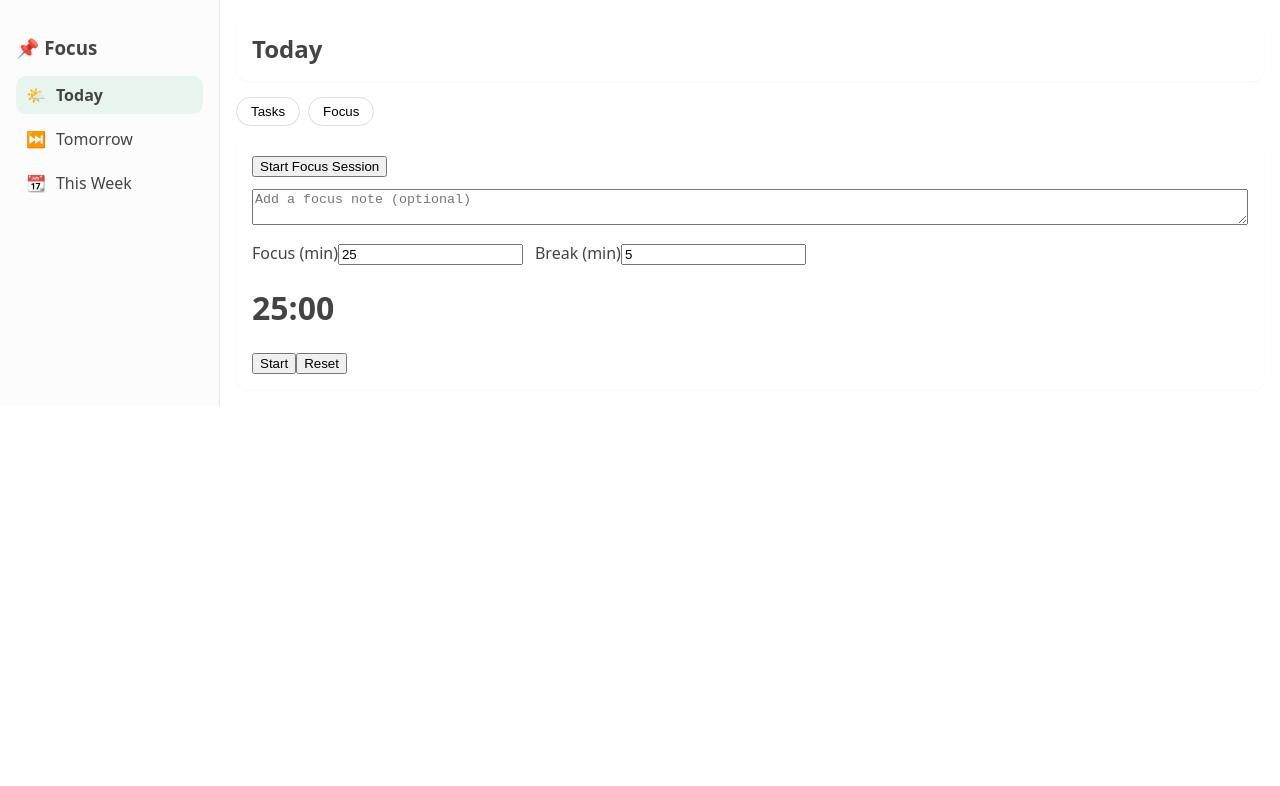
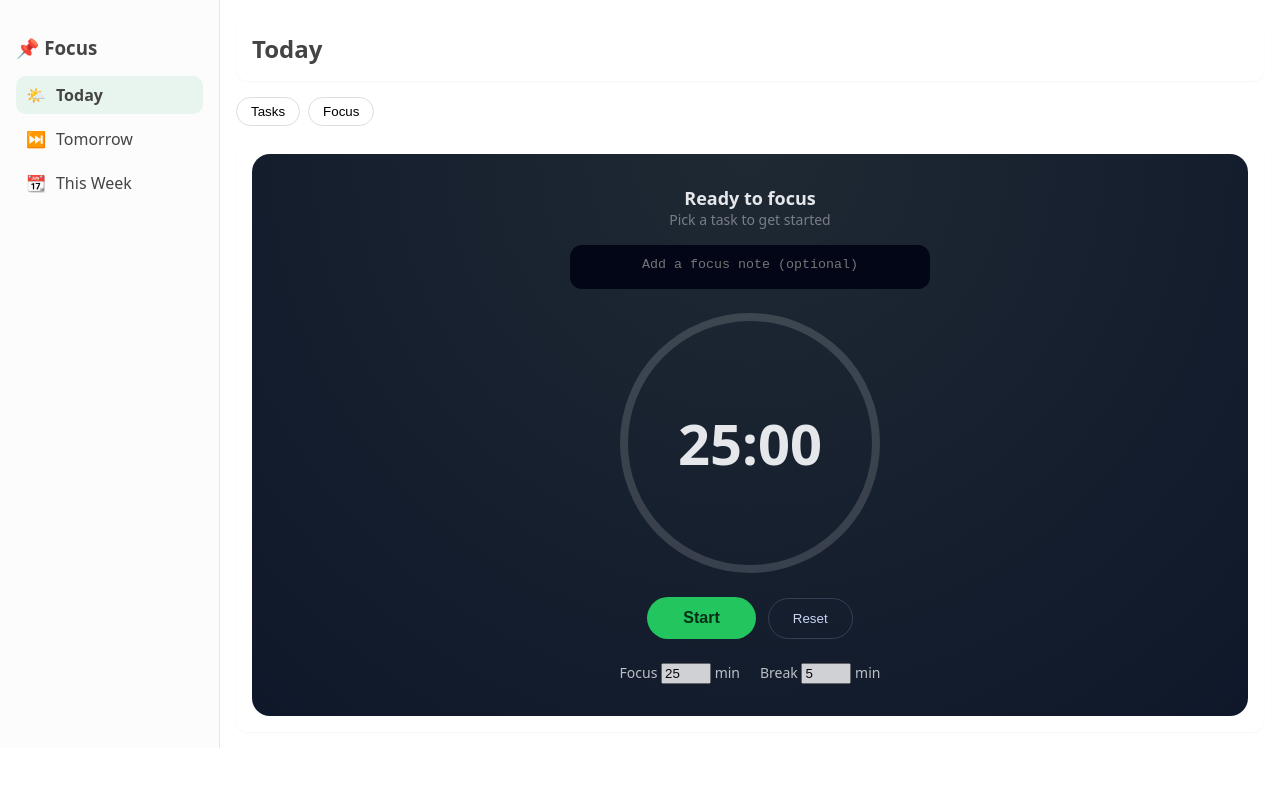
Before and after one commit to Pveeramalla/focus-todo, a React (Vite) app: page / in a window 1280 px wide. Both pictures are taken after a click on the button "Focus". Shown: the top 786 px of the page. Built offline with nearby package versions, Linux system fonts and the light colour scheme.

Commit message:
focus tab

```diff
--- a/src/App.jsx
+++ b/src/App.jsx
@@ -23,7 +23,7 @@ const getLocalDateString = (date = new Date()) => {
 
 const sortByTime = (tasks) => {
   return [...tasks].sort((a, b) => {
-    // Tasks without time go last
+    // tasks without time go last
     if (!a.time && !b.time) return 0;
     if (!a.time) return 1;
     if (!b.time) return -1;
@@ -125,9 +125,7 @@ function App() {
   const editTask = (id, text, time, dueDate) => {
     setTasks((prev) =>
       prev.map((task) =>
-        task.id === id
-          ? { ...task, text, time, dueDate }
-          : task
+        task.id === id ? { ...task, text, time, dueDate } : task
       )
     );
   };
@@ -150,15 +148,30 @@ function App() {
   /* -------------------- SELECTION -------------------- */
   const toggleTaskSelection = (id) => {
     setSelectedTaskIds((prev) =>
-      prev.includes(id)
-        ? prev.filter((x) => x !== id)
-        : [...prev, id]
+      prev.includes(id) ? prev.filter((x) => x !== id) : [...prev, id]
     );
   };
 
-  const activeTask = tasks.find(
-    (t) => t.status === "IN_PROGRESS"
+  const activeTask = tasks.find((t) => t.status === "IN_PROGRESS");
+
+  /* -------------------- GROUP TASKS BY DATE (WEEK) -------------------- */
+  const groupTasksByDate = (tasksList) => {
+    const grouped = tasksList.reduce((acc, task) => {
+      const date = task.dueDate || "NA";
+      if (!acc[date]) acc[date] = [];
+      acc[date].push(task);
+      return acc;
+    }, {});
+
+    // sort dates ASC (earliest → latest), keep "NA" last
+    return Object.fromEntries(
+      Object.entries(grouped).sort(([a], [b]) => {
+        if (a === "NA") return 1;
+        if (b === "NA") return -1;
+        return new Date(a) - new Date(b);
+      })
     );
+  };
 
   /* -------------------- RENDER -------------------- */
   return (
@@ -166,6 +179,7 @@ function App() {
       <LeftNav activeView={activeView} onChange={setActiveView} />
 
       <div style={{ padding: "16px", flex: 1 }}>
+        {/* HOME */}
         {activeView === "HOME" && (
           <DayView
             title="Today"
@@ -184,9 +198,11 @@ function App() {
             selectedTaskIds={selectedTaskIds}
             onToggleSelect={toggleTaskSelection}
             onClear={clearTask}
+            showTime={true}
           />
         )}
 
+        {/* TOMORROW */}
         {activeView === "TOMORROW" && (
           <DayView
             title="Tomorrow"
@@ -205,14 +221,30 @@ function App() {
             selectedTaskIds={selectedTaskIds}
             onToggleSelect={toggleTaskSelection}
             onClear={clearTask}
+            showTime={true}
           />
         )}
 
+        {/* THIS WEEK */}
         {activeView === "WEEK" && (
           <>
-            <h2>This Week</h2>
+            <div className="card" style={{ marginBottom: "16px" }}>
+              <h2 style={{ margin: 0 }}>This Week</h2>
+            </div>
+
+            {Object.entries(groupTasksByDate(weekTasks())).map(
+              ([date, taskForDate]) => (
+                <div
+                  key={date}
+                  className="card"
+                  style={{ marginBottom: "16px" }}
+                >
+                  <h4 style={{ margin: "0 0 12px 0" }}>
+                    📅 {date === "NA" ? "No Date" : date}
+                  </h4>
+
                   <TaskList
-              tasks={weekTasks()}
+                    tasks={sortByTime(taskForDate)}
                     selectedTaskIds={selectedTaskIds}
                     onToggleSelect={toggleTaskSelection}
                     onStart={startTask}
@@ -220,7 +252,11 @@ function App() {
                     onStatusChange={updateTaskStatus}
                     onEdit={editTask}
                     onClear={clearTask}
+                    showTime={false}   // week shows Due Date (not Time)
                   />
+                </div>
+              )
+            )}
           </>
         )}
       </div>
--- a/src/components/Focus/FocusTimer.jsx
+++ b/src/components/Focus/FocusTimer.jsx
@@ -6,11 +6,9 @@ function FocusTimer({ activeTask }) {
   const [focusMinutes, setFocusMinutes] = useState(() =>
     Number(localStorage.getItem("focusMinutes")) || 25
   );
-
   const [breakMinutes, setBreakMinutes] = useState(() =>
     Number(localStorage.getItem("breakMinutes")) || 5
   );
-
   const [focusNote, setFocusNote] = useState(() =>
     localStorage.getItem("focusNote") || ""
   );
@@ -65,12 +63,10 @@ function FocusTimer({ activeTask }) {
     setIsRunning(false);
 
     if (mode === "FOCUS") {
-      // switch to break
       setMode("BREAK");
       setSecondsLeft(breakMinutes * 60);
       setIsRunning(true);
     } else {
-      // break finished → back to focus (idle)
       setMode("FOCUS");
       setFreeFocus(false);
       setSecondsLeft(focusMinutes * 60);
@@ -88,102 +84,174 @@ function FocusTimer({ activeTask }) {
     setSecondsLeft(focusMinutes * 60);
   }, [activeTask, focusMinutes]);
 
-  /* -------------------- actions -------------------- */
-
-  const startPause = () => {
-    setIsRunning((r) => !r);
-  };
-
-  const reset = () => {
-    setIsRunning(false);
-    setFreeFocus(false);
-    setMode("FOCUS");
-    setSecondsLeft(focusMinutes * 60);
-  };
-
-  const startFreeFocus = () => {
-    setFreeFocus(true);
-    setMode("FOCUS");
-    setSecondsLeft(focusMinutes * 60);
-    setIsRunning(true);
-  };
-
   /* -------------------- helpers -------------------- */
 
-  const minutes = Math.floor(secondsLeft / 60);
-  const seconds = secondsLeft % 60;
+  const formatTime = (totalSeconds) => {
+    const hours = Math.floor(totalSeconds / 3600);
+    const minutes = Math.floor((totalSeconds % 3600) / 60);
+    const seconds = totalSeconds % 60;
+
+    if (hours > 0) {
+      return `${hours}:${minutes
+        .toString()
+        .padStart(2, "0")}:${seconds
+        .toString()
+        .padStart(2, "0")}`;
+    }
+
+    return `${minutes}:${seconds.toString().padStart(2, "0")}`;
+  };
 
   /* -------------------- render -------------------- */
 
   return (
-    <div>
-      {/* Header */}
-      {mode === "FOCUS" && activeTask && (
-        <h3>Focusing on: {activeTask.text}</h3>
-      )}
+    <div
+      style={{
+        background: "radial-gradient(circle at top, #1f2933, #0f172a)",
+        color: "#e5e7eb",
+        borderRadius: "18px",
+        padding: "32px",
+        textAlign: "center",
+      }}
+    >
+      {/* TITLE */}
+      <div style={{ marginBottom: "10px" }}>
+        <div style={{ fontSize: "18px", fontWeight: 600 }}>
+          {activeTask ? "Focusing on" : "Ready to focus"}
+        </div>
 
-      {mode === "FOCUS" && freeFocus && (
-        <h3>Focusing (no task)</h3>
-      )}
+        <div
+          style={{
+            fontSize: "14px",
+            opacity: activeTask ? 0.8 : 0.45,
+          }}
+        >
+          {activeTask ? activeTask.text : "Pick a task to get started"}
+        </div>
+      </div>
 
-      {mode === "BREAK" && <h3>☕ Break time</h3>}
-
-      {/* Start free focus */}
-      {!activeTask && !freeFocus && !isRunning && mode === "FOCUS" && (
-        <button onClick={startFreeFocus}>
-          Start Focus Session
-        </button>
-      )}
-
-      {/* Focus note */}
+      {/* NOTE BLOCK */}
       {mode === "FOCUS" && (
-        <div style={{ margin: "12px 0" }}>
+        <div
+          style={{
+            margin: "16px auto 24px",
+            maxWidth: "360px",
+            background: "#020617",
+            borderRadius: "12px",
+            padding: "10px 14px",
+          }}
+        >
           <textarea
             placeholder="Add a focus note (optional)"
             value={focusNote}
             onChange={(e) => setFocusNote(e.target.value)}
-            rows={2}
-            style={{ width: "100%" }}
+            rows={1}
+            style={{
+              width: "100%",
+              background: "transparent",
+              border: "none",
+              color: "#e5e7eb",
+              resize: "none",
+              outline: "none",
+              textAlign: "center",
+            }}
           />
         </div>
       )}
 
-      {/* Settings (only when idle focus) */}
+      {/* TIMER RING */}
+      <div
+        style={{
+          width: "260px",
+          height: "260px",
+          margin: "0 auto 24px",
+          borderRadius: "50%",
+          border: "8px solid rgba(255,255,255,0.15)",
+          display: "flex",
+          alignItems: "center",
+          justifyContent: "center",
+        }}
+      >
+        <div style={{ fontSize: "56px", fontWeight: 700 }}>
+          {formatTime(secondsLeft)}
+        </div>
+      </div>
+
+      {/* CONTROLS */}
+      <div style={{ marginBottom: "24px" }}>
+        <button
+          onClick={() => setIsRunning((r) => !r)}
+          style={{
+            background: "#22c55e",
+            color: "#052e16",
+            border: "none",
+            padding: "12px 36px",
+            borderRadius: "999px",
+            fontSize: "16px",
+            fontWeight: 600,
+            marginRight: "12px",
+            cursor: "pointer",
+          }}
+        >
+          {isRunning ? "Pause" : "Start"}
+        </button>
+
+        <button
+          onClick={() => {
+            setIsRunning(false);
+            setFreeFocus(false);
+            setMode("FOCUS");
+            setSecondsLeft(focusMinutes * 60);
+          }}
+          style={{
+            background: "transparent",
+            color: "#cbd5f5",
+            border: "1px solid #334155",
+            padding: "12px 24px",
+            borderRadius: "999px",
+            cursor: "pointer",
+          }}
+        >
+          Reset
+        </button>
+      </div>
+
+      {/* SETTINGS */}
       {!isRunning && mode === "FOCUS" && (
-        <div style={{ display: "flex", gap: "12px", marginBottom: "12px" }}>
-          <label>
-            Focus (min)
+        <div
+          style={{
+            display: "flex",
+            justifyContent: "center",
+            gap: "20px",
+            opacity: 0.8,
+            fontSize: "14px",
+          }}
+        >
+          <div>
+            Focus{" "}
             <input
               type="number"
               min="1"
               value={focusMinutes}
               onChange={(e) => setFocusMinutes(Number(e.target.value))}
-            />
-          </label>
+              style={{ width: "50px" }}
+            />{" "}
+            min
+          </div>
 
-          <label>
-            Break (min)
+          <div>
+            Break{" "}
             <input
               type="number"
               min="1"
               value={breakMinutes}
               onChange={(e) => setBreakMinutes(Number(e.target.value))}
-            />
-          </label>
+              style={{ width: "50px" }}
+            />{" "}
+            min
+          </div>
         </div>
       )}
-
-      {/* Timer */}
-      <h1>
-        {minutes}:{seconds.toString().padStart(2, "0")}
-      </h1>
-
-      {/* Controls */}
-      <button onClick={startPause}>
-        {isRunning ? "Pause" : "Start"}
-      </button>
-
-      <button onClick={reset}>Reset</button>
     </div>
   );
 }
--- a/src/layout/Layout.css
+++ b/src/layout/Layout.css
@@ -127,3 +127,68 @@
   background: #fff;
   cursor: pointer;
 }
+.focus-container {
+  display: flex;
+  flex-direction: column;
+  align-items: center;
+  gap: 16px;
+}
+
+.focus-header h3 {
+  margin: 0;
+  font-size: 18px;
+}
+
+.focus-timer {
+  width: 220px;
+  height: 220px;
+  border-radius: 50%;
+  background: #f0fdf4;
+  border: 8px solid #22c55e;
+  display: flex;
+  flex-direction: column;
+  align-items: center;
+  justify-content: center;
+}
+
+.focus-time {
+  font-size: 44px;
+  font-weight: 700;
+}
+
+.focus-mode {
+  font-size: 12px;
+  color: #6b7280;
+}
+
+.focus-note {
+  width: 100%;
+  max-width: 420px;
+  border-radius: 10px;
+  padding: 10px;
+  border: 1px solid #d1d5db;
+  resize: none;
+}
+
+.focus-settings {
+  display: flex;
+  gap: 16px;
+}
+
+.focus-settings label {
+  font-size: 12px;
+  color: #6b7280;
+}
+
+.focus-settings input {
+  width: 90px;
+  height: 32px;
+  border-radius: 8px;
+  border: 1px solid #d1d5db;
+  text-align: center;
+}
+
+.focus-actions {
+  display: flex;
+  gap: 12px;
+}
```
Also changed, not shown: src/components/Tasks/TaskInput.jsx (+23 -11 lines), src/components/Tasks/TaskItem.jsx (+27 -43 lines). Lines whose indentation alone changed are shown as unchanged.
